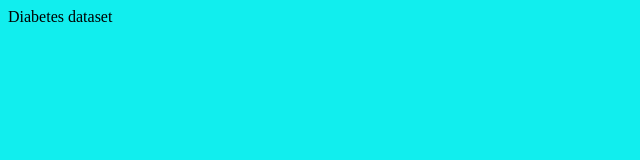
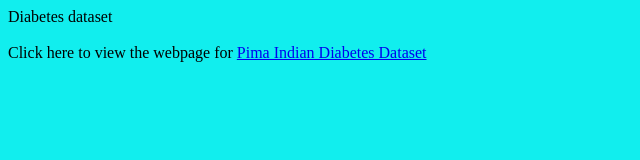
Before and after one commit to NeilVaughan/Diabetes-Pima-Indians, a plain HTML site: page index.htm in a window 1280 px wide. Shown: the whole page, without its empty margins (0-640 px from the left). Drawn offline with Linux system fonts and the light colour scheme.

Commit message:
Update index.htm

```diff
--- a/index.htm
+++ b/index.htm
@@ -1,3 +1,4 @@
 <body bgcolor=11eeee>
-Diabetes dataset
+Diabetes dataset<br><br>
+Click here to view the webpage for <a href=pima.htm>Pima Indian Diabetes Dataset</a>
 </body
```
